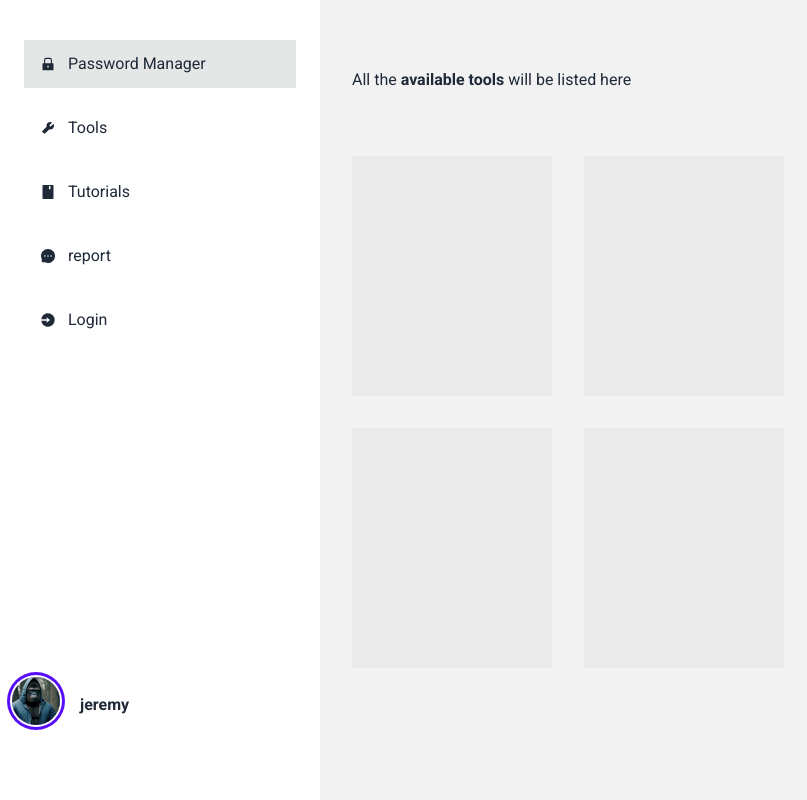
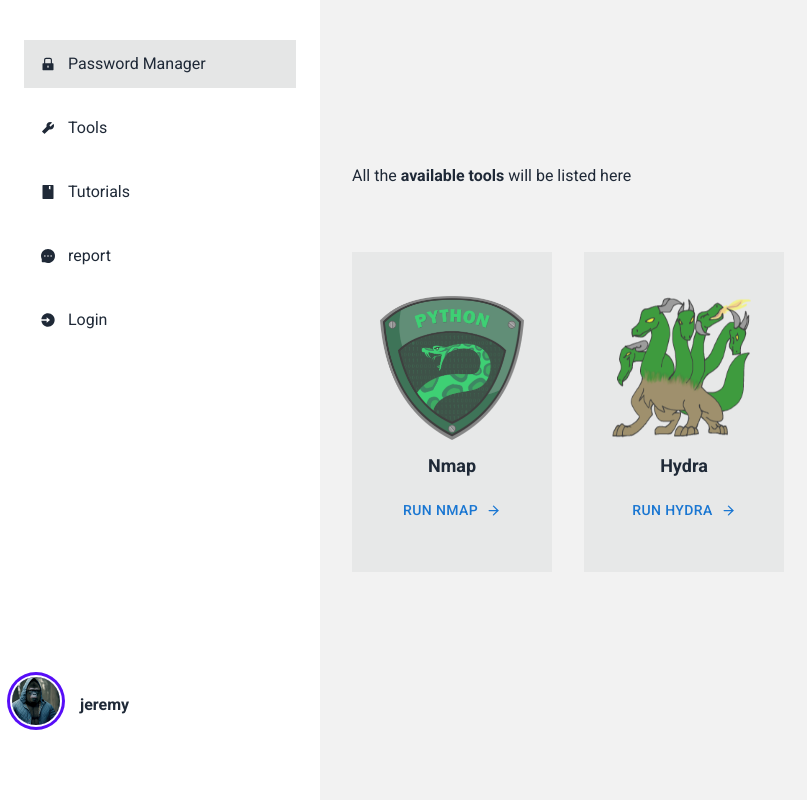
Before and after one commit to asbilim/ultra-frontend, a Next.js app: page /tools in a window 1280 px wide. Shown: the whole page, without its empty margins (0-807 px from the left). Built offline with nearby package versions, Linux system fonts and the light colour scheme.

Commit message:
widow added

```diff
--- a/src/app/auth/register/page.js
+++ b/src/app/auth/register/page.js
@@ -14,7 +14,11 @@ export default function Register(){
             body:JSON.stringify(data)
         })
         .then(answer=>answer.json())
-        .then(response=>console.log(response))
+        .then(response=>{
+            if (response.status == "success"){
+                return document.location.assign("/")
+            }
+        })
     }
 
     return(
--- a/src/app/manager/services/page.js
+++ b/src/app/manager/services/page.js
@@ -63,29 +63,35 @@ export default function Main() {
 
   const {register,handleSubmit,formState:{errors},watch} = useForm()
 
-  const onsubmit = data =>{
+  const onsubmit = (data) => {
+    const token = JSON.parse(decrypt(getCookie("JSSESSIONID"))).access;
+    fetch(`http://localhost:8000/api/manager/service/`, {
+      method: "POST",
+      headers: {
+        Authorization: "Bearer " + token,
+        "Content-type": "Application/json",
+      },
+      body: JSON.stringify(data),
+    })
+      .then((answer) => answer.json())
+      .then((response) => {
+        if (response.success) {
+          alert("service added successfully");
+          setServices((services) => {
 
-    //  try{
-    //    const access = JSON.parse(decrypt(getCookie("JSSESSIONID"))).access
-    //    fetch("http://localhost:8000/auth2/account/register/change/",{
-    //      method:"POST",
-    //      headers:{
-    //        "Content-type":"application/json",
-    //        "Authorization":"Bearer "+access
-    //      },
-    //      body:JSON.stringify(data)
-    //    })
-    //    .then(answer=>answer.json())
-    //    .then(response=>console.log(response))
-    //  }
+            const updatedServices = services.concat([{ id: response.id, service_name: response.service }]);
 
-    //  catch{
-    //    return document.location = "http://localhost:3000/auth/login"
-    //  }
+            console.log(updatedServices); // This will log the updated state
 
-    console.log(data)
+            return updatedServices;
 
-   }
+          });
+          console.log(services); // This will log the updated state
+        } else {
+          alert("an error occur");
+        }
+      });
+  };
 
 
    const manageModal = ()=>{
--- /dev/null
+++ b/src/app/tools/[tools]/page.jsx
@@ -0,0 +1,13 @@
+import Window from "@/components/window"
+export default function Tool({params:{tools}}){
+    return (
+        <div className="flex items-center justify-start w-full min-h-screen p-8 flex-col gap-6">
+            <div className="introduction flex w-full items-center justify-start">
+                <p className="text-lg font-bold">Welcome to {tools}</p>
+            </div>
+            <Window>*
+
+            </Window>
+        </div>
+    )
+}
--- a/src/app/tools/page.js
+++ b/src/app/tools/page.js
@@ -1,4 +1,5 @@
 import Tool from "@/components/tool"
+import { ToolsData } from "@/components/datas/tools"
 import { nanoid } from "nanoid"
 export default function Home(){
     return (
@@ -8,9 +9,9 @@ export default function Home(){
             </div>
             <div className="grid grid-cols-4 gap-8 py-16 w-full px-8">
                 {
-                    [1,2,3,4,5,6,7,8].map(item=>{
+                    ToolsData.map(item=>{
                         return (
-                            <Tool key={nanoid()} />
+                            <Tool key={nanoid()} {...item} />
                         )
                     })
                 }
--- /dev/null
+++ b/src/components/datas/tools.js
@@ -0,0 +1,19 @@
+import nmap from "../../../public/nmap.png"
+import hydra from "../../../public/hydra.png"
+
+export const ToolsData = [
+    {
+        "name": "Nmap",
+        "url":"nmap",
+        "image": nmap.src,
+        "description": "Nmap is a powerful network exploration and security auditing tool. It allows you to discover hosts and services on a computer network, as well as create a map of the network.",
+        "warning": "Please use Nmap responsibly and with the appropriate permissions. Scanning networks that you do not own or have permission to scan can be illegal and result in legal consequences."
+    },
+    {
+        "name": "Hydra",
+        "image": hydra.src,
+        "url":"hydra",
+        "description": "Hydra is a parallelized login cracker which supports numerous protocols to attack. It is very fast and flexible, and new modules are easy to add.",
+        "warning": "Please use Hydra responsibly and with the appropriate permissions. Attempting to crack passwords without the owner's permission is illegal and may result in legal consequences."
+    },
+]
--- a/src/components/tool.jsx
+++ b/src/components/tool.jsx
@@ -1,7 +1,22 @@
-export default function Tool(){
+"use client"
+
+import Image from "next/image"
+import Button from "@mui/material/Button"
+import {FiArrowRight} from "react-icons/fi"
+
+export default function Tool({name="",description="",warning="",image=""}){
     return (
-        <div className="flex min-h-[15rem] bg-base-300 bg-opacity-80 ease-in-out transition-all animate-pulse">
+        <div className="flex flex-col items-center justify-center min-h-[20rem] bg-base-300 bg-opacity-80  p-3 gap-3">
 
+            <Image src={image} width={1000} height={1000} className=" w-36 h-auto ease-in-out transition-all animate-pulse"/>
+
+            <h2 className="text-lg font-bold">{name}</h2>
+
+            <Button className="px-12 py-3 leading-none text-md rounded-3xl bg-primary text-white font-bold lowercase hover:bg-primary  flex items-center justify-center gap-2" onClick={()=>{document.location.assign(`tools/${name}`)}} >
+
+                Run {name}
+                <FiArrowRight  size={15} />
+            </Button>
         </div>
     )
 }
--- /dev/null
+++ b/src/components/window.jsx
@@ -0,0 +1,11 @@
+export default function Window({children}){
+
+    return (
+        <div className="mockup-window border bg-base-300 w-full h-[60vh]">
+            <div className="content w-full h-full flex flex-col items-start justify-start p-4 gap-3">
+                {children}
+            </div>
+        </div>
+    )
+
+}
```
Also changed, not shown: public/hydra.png (added), public/nmap.png (added).
